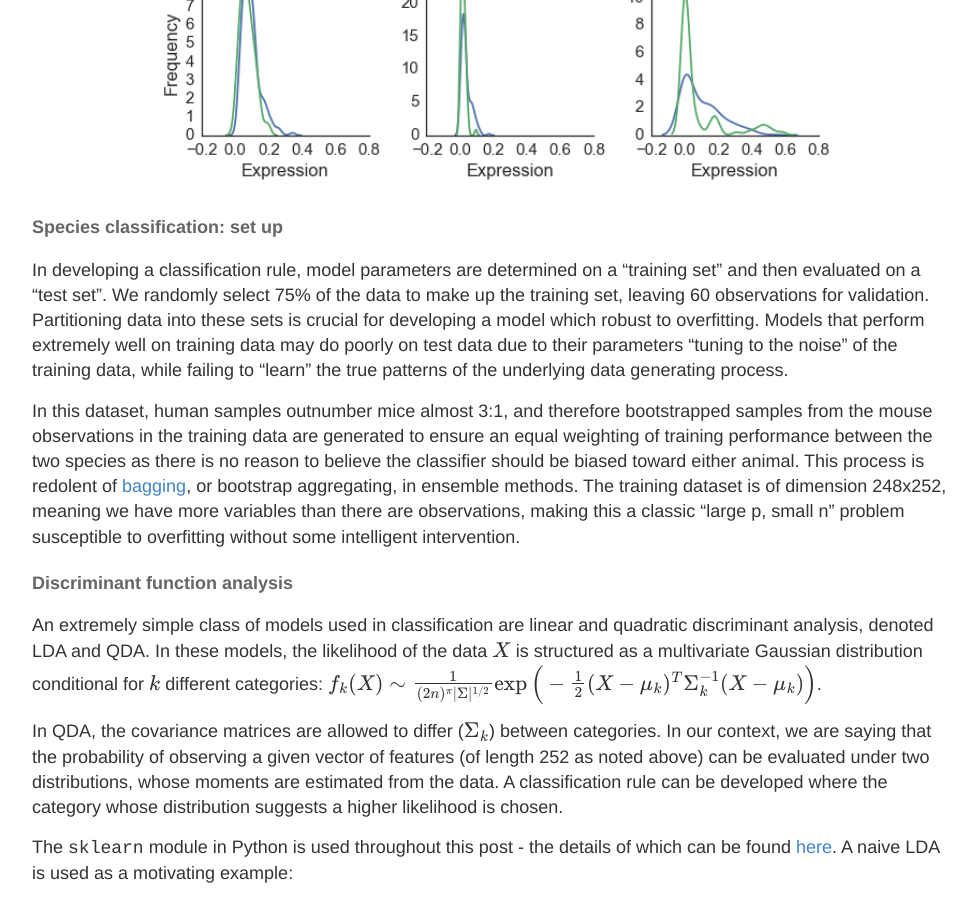
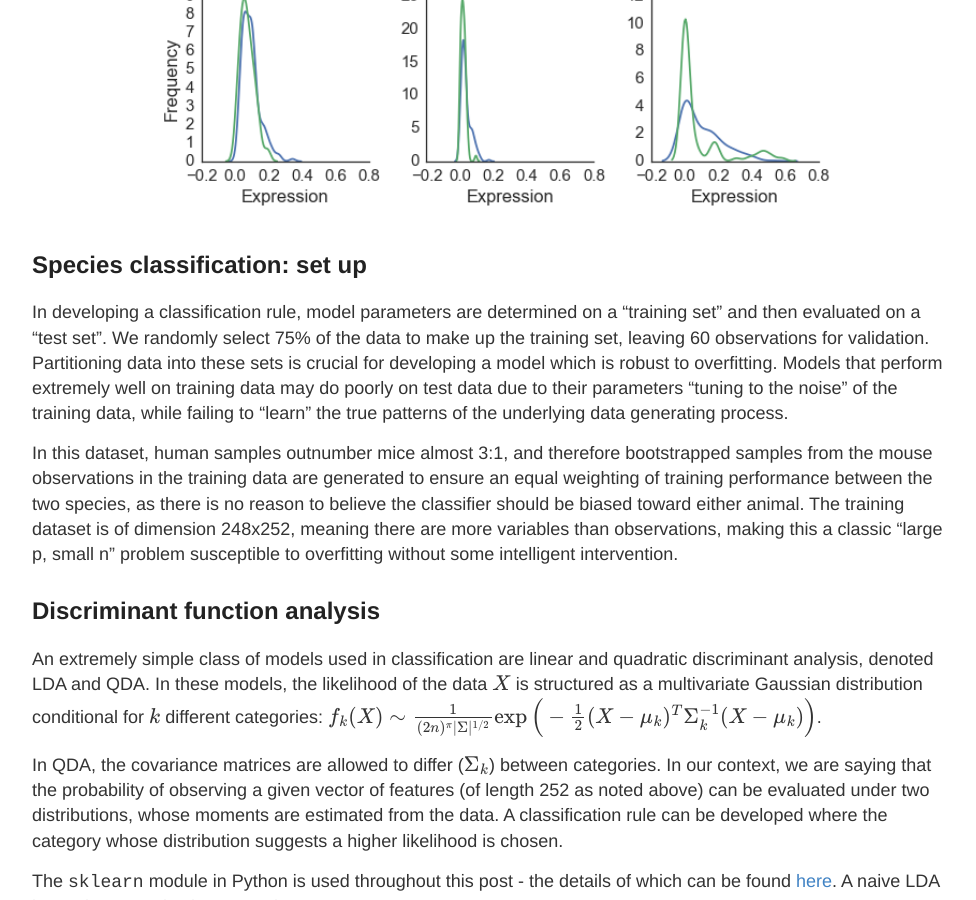
Before and after one commit to erikdrysdale/erikdrysdale.github.io, a Jekyll site: the page built from _posts/2017-01-03-mirna_classification.md, in a window 1280 px wide and 900 px high, scrolled down 3179 px. Shown: the whole window, without its empty margins (148-1124 px from the left). Built offline with Jekyll 4.4.1, drawn with Linux system fonts in a browser that asks for light colours; our own code applies the rules of GitHub Pages for plain Markdown files; formulas are drawn with MathJax 3; some of the changed text lies outside the part shown.

Commit message:
add new content

```diff
--- a/_posts/2017-01-03-mirna_classification.md
+++ b/_posts/2017-01-03-mirna_classification.md
@@ -7,7 +7,7 @@ status: publish
 mathjax: true
 ---
 
-#### Introduction
+## Introduction
 
 Micro RNAs (miRNAs) are a small RNA molecule, around 22 base pairs long[[^1]], that are able to regulate gene expression by silencing specific RNAs. While these molecules were first discovered in the 1990s, their biological significance wasn't fully appreciated until the early 2000s when they were found in *C. elegans* and *Drosophola*, the workhorse species of geneticists. Since then hundreds of miRNAs have been found in human genomes along with the discovery that a given miRNA can affect hundreds of other genes (i.e. they can bind with many types of RNA). Many cancer researchers [are also interested](https://www.youtube.com/watch?v=Yuvtrho7ehg&t=1516s) in miRNAs due to their ability to inhibit tumor suppressor genes and act as effective oncogenes. Based on the data I downloaded from [miRCancer](http://mircancer.ecu.edu/), the cancer research community is averaging around two miRNA papers per day over the last several years.
 
@@ -16,7 +16,7 @@
 
 In a recent Andrew Ng talk, [Applying Deep Learning](https://www.youtube.com/watch?v=F1ka6a13S9I), he suggests that one way to become a better machine learning (ML) practitioner is to download existing studies, replicate the results, and see if you improve on anything. While a systems biology approach to modelling miRNA interactions will be the most successful in the long run, traditional ML techniques such as classification and dimensionality reduction will still have a role to play in this field. Because cell samples will usually contain more features (miRNA molecule types) than observations, predictive modelling will help to overcome the "large p, small n" problems stemming from these datasets.
 
-#### Data: miRNA expression by species
+## Data: miRNA expression by species
 
 After reading [this ML project paper](http://cs229.stanford.edu/proj2013/RainesQuistGippetti-Machine_Learning_as_a_Tool_for_MicroRNA_Analysis.pdf), I downloaded the miRNA expression data for various tissues in humans and mice [here](http://www.microrna.org/microrna/getDownloads.do). The dataset contained 172 and 68 tissue samples for the two species, respectively, with 516 and 400 miRNA types for each. However, only 253 miRNAs were shared across the species so the dataset used in the modelling exercise was of this rank. The goal for the rest of this post is to use this dataset to develop a classification algorithm that will be able to successfully predict the species for a given sample. We begin by exploring the dataset, which has a numeric values for each miRNA type (miR-302a for example) in the columns, with a given row representing a sample from a specific tissue (liver for example).
 
@@ -38,18 +38,18 @@ The miRNA expression dataset can be visualized using a heatmap as Figure 2 shows
 <p align="center"> <font size="5"> Figure 2: miRNA heatmap </font> </p>
 <p align="center"> <img src="/figures/heatmap.png" width="85%"> </p>
 
-Figure 3 below shows a close-up view of nine miRNAs with the highest average expression levels. The distribution of values for these molecules is similar for humans and mice across tissues. While this points to our common ancestry with the little guys[[^2]], it also presents a problem for classification as we will need *some* features to be differential expressed between our two species if we want to successfully classify our observations[[^3]].
+Figure 3 below shows a close-up view of nine miRNAs with the highest average expression levels. The distribution of values for these molecules is similar for humans and mice across tissues. While this points to our common ancestry with the little guys[[^2]], it also presents a problem for classification as we will need *some* features to be differential expressed between our two species in order to successfully classify our observations[[^3]].
 
 <p align="center"> <font size="5"> Figure 3: Nine miRNA types with highest expression </font> </p>
 <p align="center"> <img src="/figures/nine_miRNA.png" width="75%"> </p>
 
-#### Species classification: set up
+## Species classification: set up
 
-In developing a classification rule, model parameters are determined on a "training set" and then evaluated on a "test set". We randomly select 75% of the data to make up the training set, leaving 60 observations for validation. Partitioning data into these sets is crucial for developing a model which robust to overfitting. Models that perform extremely well on training data may do poorly on test data due to their parameters "tuning to the noise" of the training data, while failing to "learn" the true patterns of the underlying data generating process.
+In developing a classification rule, model parameters are determined on a "training set" and then evaluated on a "test set". We randomly select 75% of the data to make up the training set, leaving 60 observations for validation. Partitioning data into these sets is crucial for developing a model which is robust to overfitting. Models that perform extremely well on training data may do poorly on test data due to their parameters "tuning to the noise" of the training data, while failing to "learn" the true patterns of the underlying data generating process.
 
-In this dataset, human samples outnumber mice almost 3:1, and therefore bootstrapped samples from the mouse observations in the training data are generated to ensure an equal weighting of training performance between the two species as there is no reason to believe the classifier should be biased toward either animal. This process is redolent of [bagging](https://en.wikipedia.org/wiki/Bootstrap_aggregating), or bootstrap aggregating, in ensemble methods. The training dataset is of dimension 248x252, meaning we have more variables than there are observations, making this a classic "large p, small n" problem susceptible to overfitting without some intelligent intervention.
+In this dataset, human samples outnumber mice almost 3:1, and therefore bootstrapped samples from the mouse observations in the training data are generated to ensure an equal weighting of training performance between the two species, as there is no reason to believe the classifier should be biased toward either animal. The training dataset is of dimension 248x252, meaning there are more variables than observations, making this a classic "large p, small n" problem susceptible to overfitting without some intelligent intervention.
 
-#### Discriminant function analysis
+## Discriminant function analysis
 
 An extremely simple class of models used in classification are linear and quadratic discriminant analysis, denoted LDA and QDA. In these models, the likelihood of the data $X$ is structured as a multivariate Gaussian distribution conditional for $k$ different categories: $f_k(X)\sim \frac{1}{(2n)^\pi \|\Sigma\|^{1/2}} \exp \Big\(-\frac{1}{2} (X-\mu_k)^T\Sigma^{-1}_k (X-\mu_k) \Big\)$.
 
@@ -112,7 +112,7 @@ print('Training accuracy is %0.1f%% and test accuracy is %0.1f%%' %
 
 Good improvement! While training sample accuracy declined to 94%, the test set accuracy (which is what is ultimately cared about) rose to 90%. As the confusion matrix shows in [Figure 4B](#fig4), we are now predicting 75% of the mouse labels accurately.
 
-#### QDA and regularization
+## QDA and regularization
 
 There are still techniques in the ML toolkit to improve test set performance: (i) use a new model, and (ii) use regularization (i.e. any technique which penalizes model complexity). Unlike LDA, QDA allows for non-linear relationships to be expressed. Additionally, as there was a 4% gap between the training/test set performance with LDA, this suggests that we can continue to move along the [variance/ bias](https://en.wikipedia.org/wiki/Bias%E2%80%93variance_tradeoff) tradeoff curve.
 
@@ -157,21 +157,21 @@ As [Figure 4D](#fig4) shows, almost all of the human examples are classified cor
 <p align="center" id="fig4"><font size="5"> Figure 4: Discriminant function analysis models</font></p>
 <p align="center"> <img src="/figures/confusion_matrix.png" width="90%"></p>
 
-#### A better model yet?
+## A better model yet?
 
-Another popular classifier is the Support Vector Machines (SVM), which transforms the data in such a way that a hyperplane can separate the two categories. An initial test of a SVM with a linear kernel yielded poor results, so the non-linear radial basis function (RBF) kernel was used (also known as the Gaussian kernel). The RBF is parameterized by a single variable $\gamma$, in addition to selecting the penalty $C$ for the error term. A brute-force grid search approach was taken on a 5-fold CV split of the training data. However the in-sample accuracy was never able to exceed 90%, as Figure 5 shows, and the test sample accuracy lagged the LDA/QDA.
+Another popular classifier is a Support Vector Machine (SVM), which transforms the data in such a way that a hyperplane can separate the two categories. An initial test of a SVM with a linear kernel yielded poor results, so the non-linear radial basis function (RBF) kernel was used (also known as the Gaussian kernel). The RBF is parameterized by a single variable $\gamma$, in addition to selecting the penalty value $C$ for the error term. A brute-force grid search approach was taken on a 5-fold CV split of the training data. However the in-sample accuracy was never able to exceed 90%, as Figure 5 shows, and the test sample accuracy lagged the LDA/QDA models.
 
 <p align="center" id="fig4"><font size="5"> Figure 5: SVM - CV error by parameter search </font></p>
-<p align="center"> <img src="/figures/brute.png" width="90%"></p>
+<p align="center"> <img src="/figures/brute.png" width="80%"></p>
 
-#### Summary
+## Summary
 
 While other classifiers exist which could employed to see if the 93% accuracy could be exceeded, this post has covered enough ground to highlight two important concepts:
 
 1. The ML toolkit of filtering + wrapping + regularization + model selection is able to significantly improve prediciton accuracy
 2. miRNA datasets contain enough biological signals to be able to classify species with high accuracy
 
-While correctly predicting the difference between humans and mice is in some sense trivial, the exercise highlights the value of miRNA datasets for other and more important questions in biology including determining the disease state of cells. As more and more miRNA sequencing data becomes available, ML models will be become more powerful and able to provide biologically relevant insights.
+While correctly predicting the difference between humans and mice is in some sense trivial, the exercise highlights the value of miRNA datasets for other and more important questions in biology including determining the disease state of cells. As more and more miRNA sequencing data becomes available, ML models will become more powerful and able to provide stronger insights into biological problems.
 
 * * *
 
```
Also changed, not shown: other parts of _posts/2017-01-03-mirna_classification.md (+1 -1 lines).
